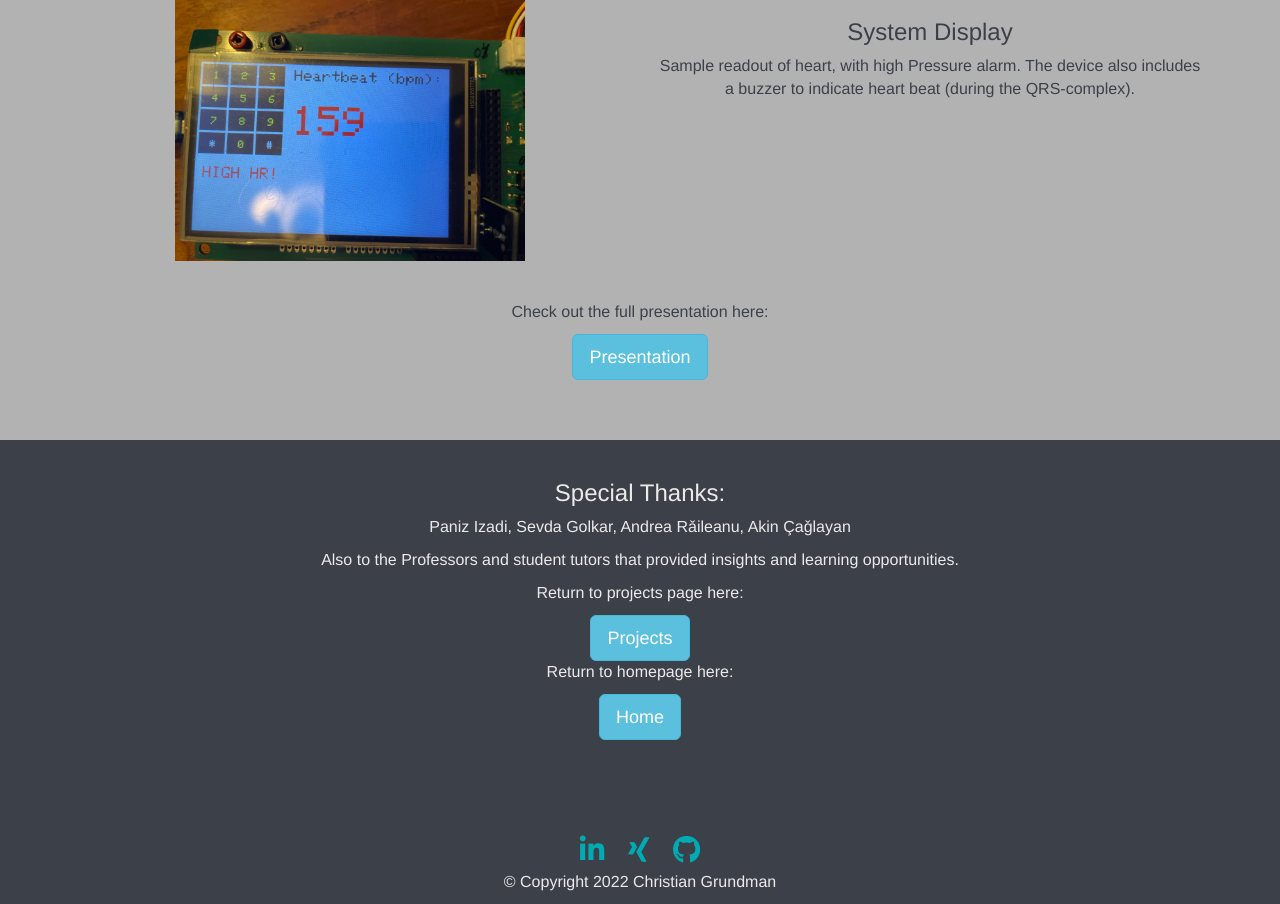
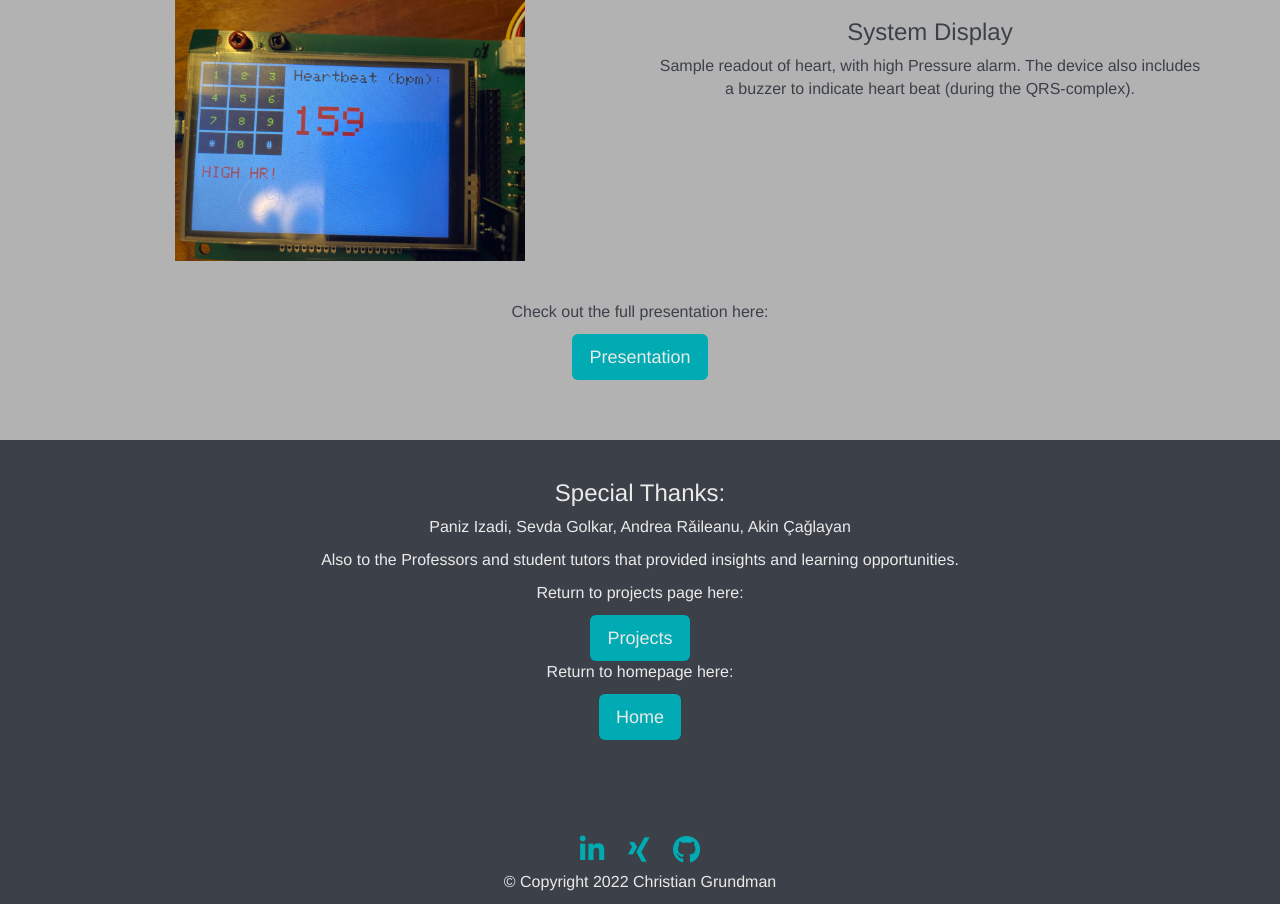
Before and after one commit to cgrundman/christian-grundman-website, a Flask app: page /medical-system in a window 1280 px wide. Shown: the part 1455-2359 px from the top of the page. Run offline with Flask 2, Linux system fonts and the light colour scheme; some libraries are stand-ins or nearby versions.

Commit message:
Changed button coloring

```diff
--- a/static/css/styles.css
+++ b/static/css/styles.css
@@ -37,6 +37,11 @@ section {
     margin-left:auto;
 }
 
+.btn {
+    background-color: #00ABB3;
+    color: #EAEAEA;
+}
+
 .img_proj {
     width: 350px;
     height: auto;
@@ -52,7 +57,6 @@ section {
 }
 
 .vertical-center {
-
 }
 
 /* Title */
--- a/templates/about.html
+++ b/templates/about.html
@@ -32,7 +32,7 @@
         <hr class="my-4">
 
         <p>Click here to return to the homepage.</p>
-        <a class="btn btn-info btn-lg" href="/" role="button">Home</a>
+        <a class="btn btn-lg" href="/" role="button">Home</a>
     </div>
 </div>
 
--- a/templates/index.html
+++ b/templates/index.html
@@ -25,11 +25,11 @@
             <hr class="my-4">
 
             <p>Below is a link to my showcase projects:</p>
-            <a class="btn btn-info btn-lg" href="/projects" role="button">Projects</a>
+            <a class="btn btn-lg" href="/projects" role="button">Projects</a>
             <hr class="my-4">
 
             <p>More about me:</p>
-            <a class="btn btn-info btn-lg" href="/about" role="button">About Me</a>
+            <a class="btn btn-lg" href="/about" role="button">About Me</a>
         </div>
     </div>
 </section>
--- a/templates/medical_system.html
+++ b/templates/medical_system.html
@@ -104,7 +104,7 @@
             <div class="text-center">
                 <p>Check out the full presentation here:</p>
                 <div class="row">
-                    <a class="btn btn-info btn-lg"
+                    <a class="btn btn-lg"
                        href="{{url_for('static', filename='presentations/medical-system-presentation.pdf')}}"
                        role="button">Presentation</a>
                 </div>
@@ -123,12 +123,12 @@
 
             <p>Return to projects page here:</p>
             <div class="row">
-                <a class="btn btn-info btn-lg" href="/projects" role="button">Projects</a>
+                <a class="btn btn-lg" href="/projects" role="button">Projects</a>
             </div>
 
             <p>Return to homepage here:</p>
             <div class="row">
-                <a class="btn btn-info btn-lg" href="/" role="button">Home</a>
+                <a class="btn btn-lg" href="/" role="button">Home</a>
             </div>
         </div>
     </div>
--- a/templates/projects.html
+++ b/templates/projects.html
@@ -53,13 +53,13 @@
             <div class="col-lg-6 text-center">
                 <p>Interested in my full resume?</p>
                 <div class="row">
-                    <a class="btn btn-info btn-lg" href="{{url_for('static', filename='cv/cv.pdf')}}" role="button">Resume</a>
+                    <a class="btn btn-lg" href="{{url_for('static', filename='cv/cv.pdf')}}" role="button">Resume</a>
                 </div>
             </div>
             <div class="col-lg-6 text-center">
                 <p>Hier gibt mein Lebenslauf auf Deutsch:</p>
                 <div class="row">
-                    <a class="btn btn-info btn-lg" href="{{url_for('static', filename='cv/cv-deutsch.pdf')}}" role="button">Resume (Deutsch)</a>
+                    <a class="btn btn-lg" href="{{url_for('static', filename='cv/cv-deutsch.pdf')}}" role="button">Resume (Deutsch)</a>
                 </div>
             </div>
         </div>
--- a/templates/secret.html
+++ b/templates/secret.html
@@ -60,11 +60,11 @@
             <hr class="my-4">
 
             <p>Below is a link to my showcase projects:</p>
-            <a class="btn btn-info btn-lg" href="/projects" role="button">Projects</a>
+            <a class="btn btn-lg" href="/projects" role="button">Projects</a>
             <hr class="my-4">
 
             <p>More about me:</p>
-            <a class="btn btn-info btn-lg" href="/about" role="button">About Me</a>
+            <a class="btn btn-lg" href="/about" role="button">About Me</a>
         </div>
     </div>
 </section>
--- a/todo.txt
+++ b/todo.txt
@@ -1,7 +1,7 @@
 1a) Add German version to site, think about how to do this
-1b) Add Social Media and Professional contact links - add to footer
-✅ 1c) Add icons to buttons for resumes (flags)
-1d) Change color to buttons
+✅ 1b) Add Social Media and Professional contact links - add to footer
+1c) Add icons to buttons for resumes (flags)
+✅ 1d) Change color to buttons
 
 2a) Make project list to display
 ✅ 2b) Add image link for projects to project page
```
